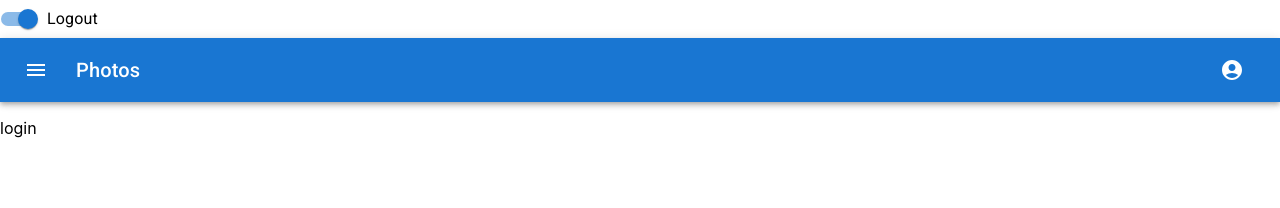
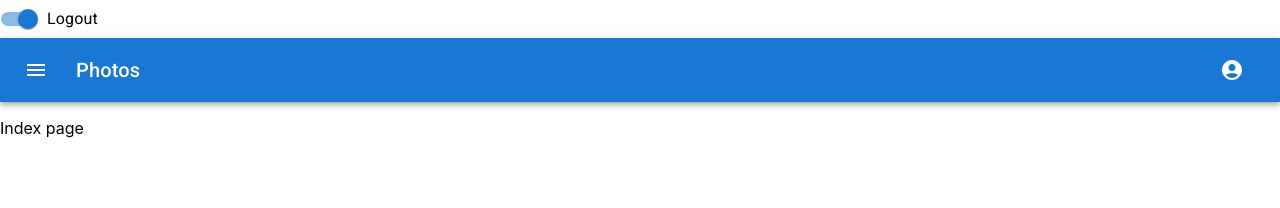
Before and after one commit to jt-rose/finnegan-frontend, a React (Create React App) app: page / in a window 1280 px wide. Shown: the top 208 px of the page. Built offline with nearby package versions, Linux system fonts and the light colour scheme.

Commit message:
set up navigation

```diff
--- a/src/App.tsx
+++ b/src/App.tsx
@@ -3,6 +3,7 @@ import Navbar from "./components/Navbar";
 import { QueryClient, QueryClientProvider } from "react-query";
 import Login from "./pages/Login";
 import { Routes, Route } from "react-router-dom";
+import Index from "./pages/Index";
 
 const queryClient = new QueryClient();
 
@@ -11,7 +12,8 @@ function App() {
     <QueryClientProvider client={queryClient}>
       <Navbar />
       <Routes>
-        <Route path="/" element={<Login />} />
+        <Route path="/" element={<Index />} />
+        <Route path="/login" element={<Login />} />
       </Routes>
     </QueryClientProvider>
   );
--- /dev/null
+++ b/src/pages/Index.tsx
@@ -0,0 +1,5 @@
+const Index = () => {
+  return <p>Index page</p>;
+};
+
+export default Index;
--- a/src/pages/Login.tsx
+++ b/src/pages/Login.tsx
@@ -1,8 +1,9 @@
 import { useMutation } from "react-query";
 import axios from "axios";
+import { useNavigate } from "react-router-dom";
 
 function Login() {
-  //const router = useRouter();
+  const navigate = useNavigate();
   const loginMutation = useMutation(
     (config: { username: string; password: string }) =>
       axios.post("http://localhost:8080/login", config),
@@ -11,7 +12,7 @@ function Login() {
         const token = data.headers.authorization;
         console.log(token);
         //sessionStorage.setItem("token", token);
-        //router.push("/");
+        navigate("/");
       },
     }
   );
```
